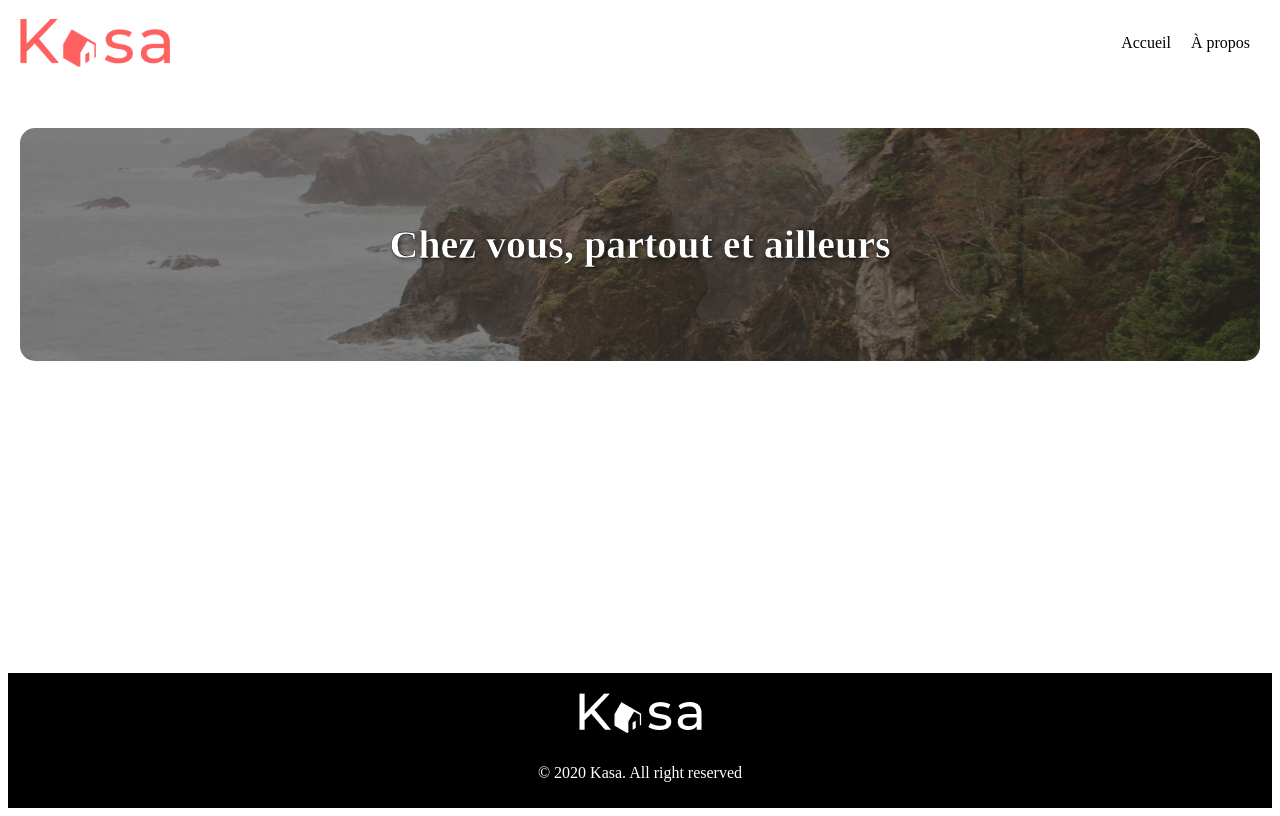
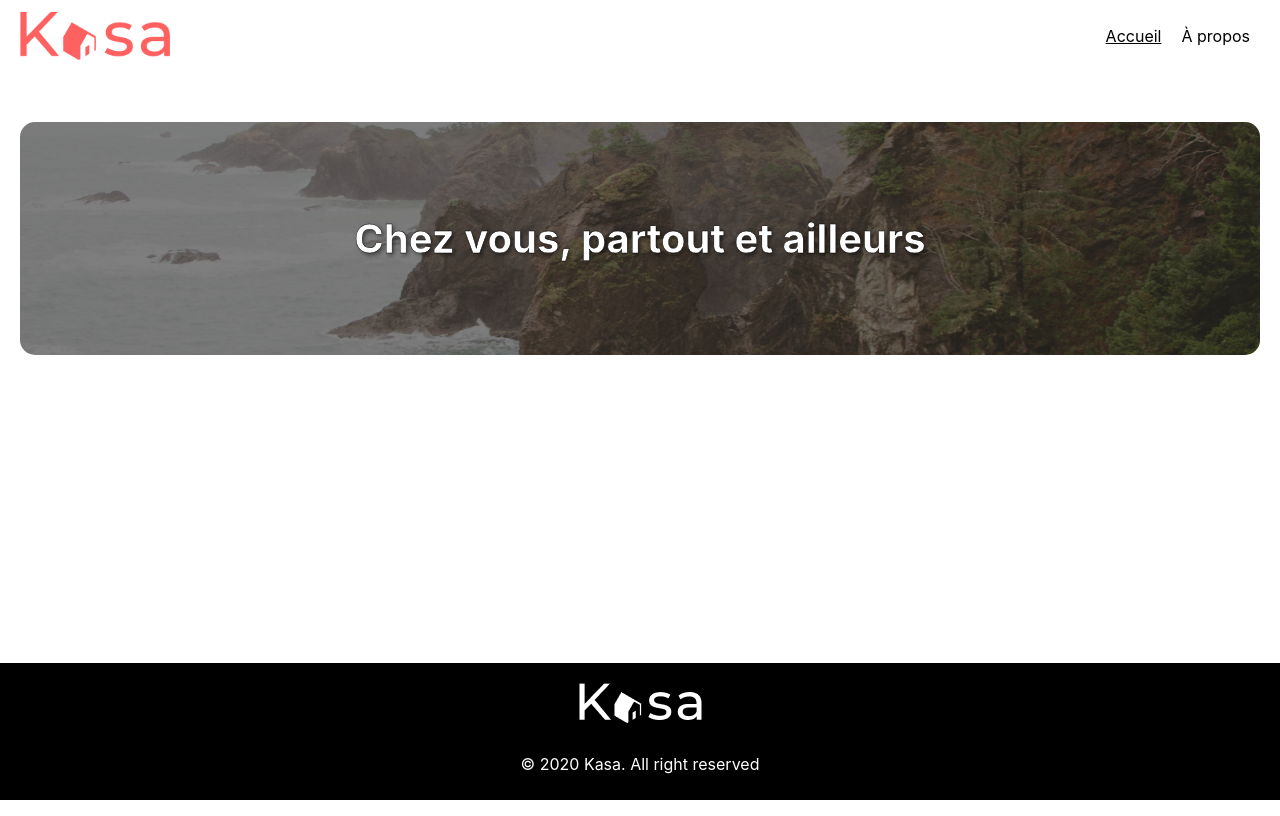
Before and after one commit to LianeCC/projet5, a React (Create React App) app: page / in a window 1280 px wide. Built offline with nearby package versions, Linux system fonts and the light colour scheme.

Commit message:
correcting layout.js - layout.scss and adding index.css wrongly deleted !

```diff
--- a/src/components/Layout.js
+++ b/src/components/Layout.js
@@ -12,7 +12,7 @@
                     <img src={logo} alt="Logo" />
                     <nav>
                         <ul>
-                            <li><NavLink to="../pages/Home" exact activeClassName="active">Accueil</NavLink></li>
+                            <li><NavLink to="/" exact activeClassName="active">Accueil</NavLink></li>
                             <li><NavLink to="../pages/Apropos" activeClassName="active">À propos</NavLink></li>
                         </ul>
                     </nav>
--- a/src/components/Layout.scss
+++ b/src/components/Layout.scss
@@ -37,7 +37,7 @@
                     }
 
                     &:hover {
-                        color: darkred;
+                        color: #ff6161;
                     }
                 }
             }
--- a/src/index.js
+++ b/src/index.js
@@ -1,5 +1,6 @@
 import React from 'react';
 import ReactDOM from 'react-dom/client';
+import "./index.css";
 import App from './App';
 import reportWebVitals from './reportWebVitals';
 
```
